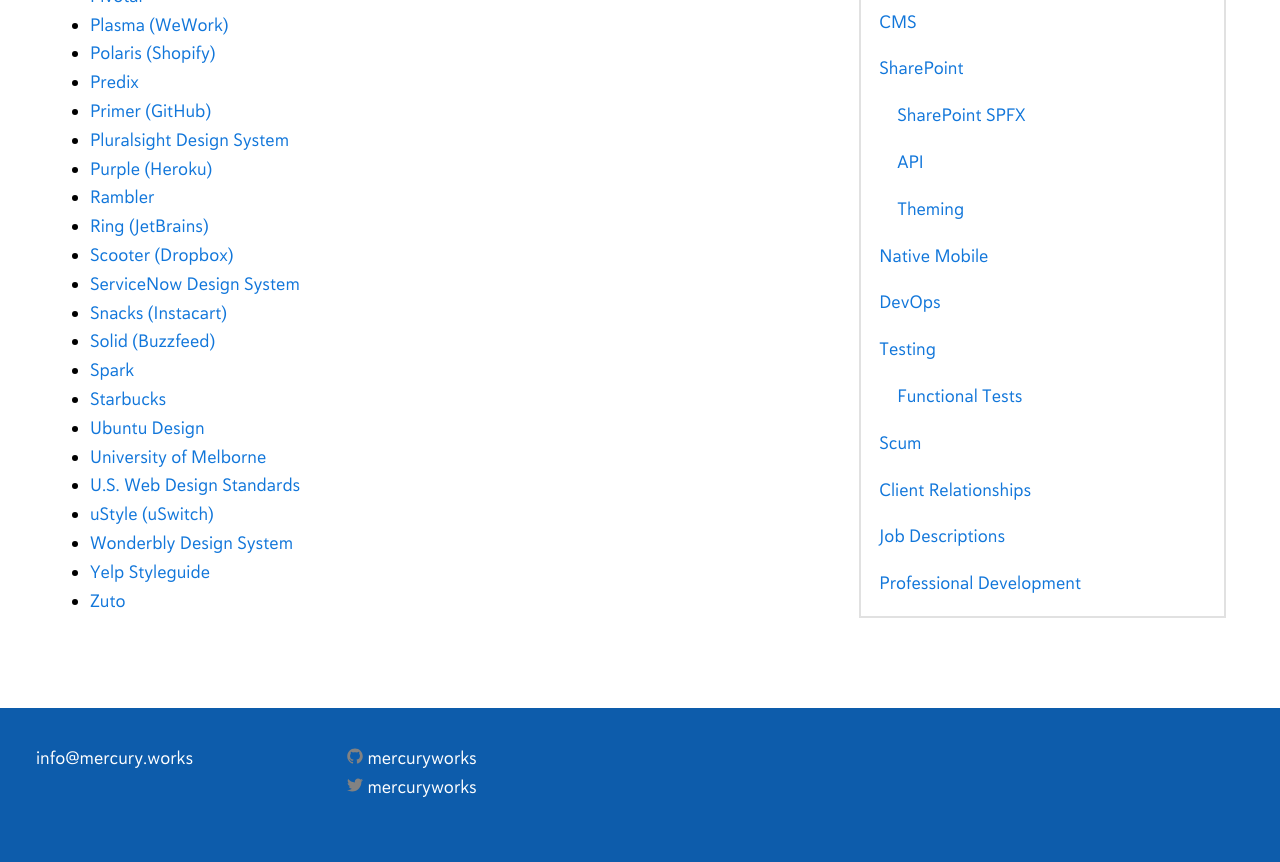
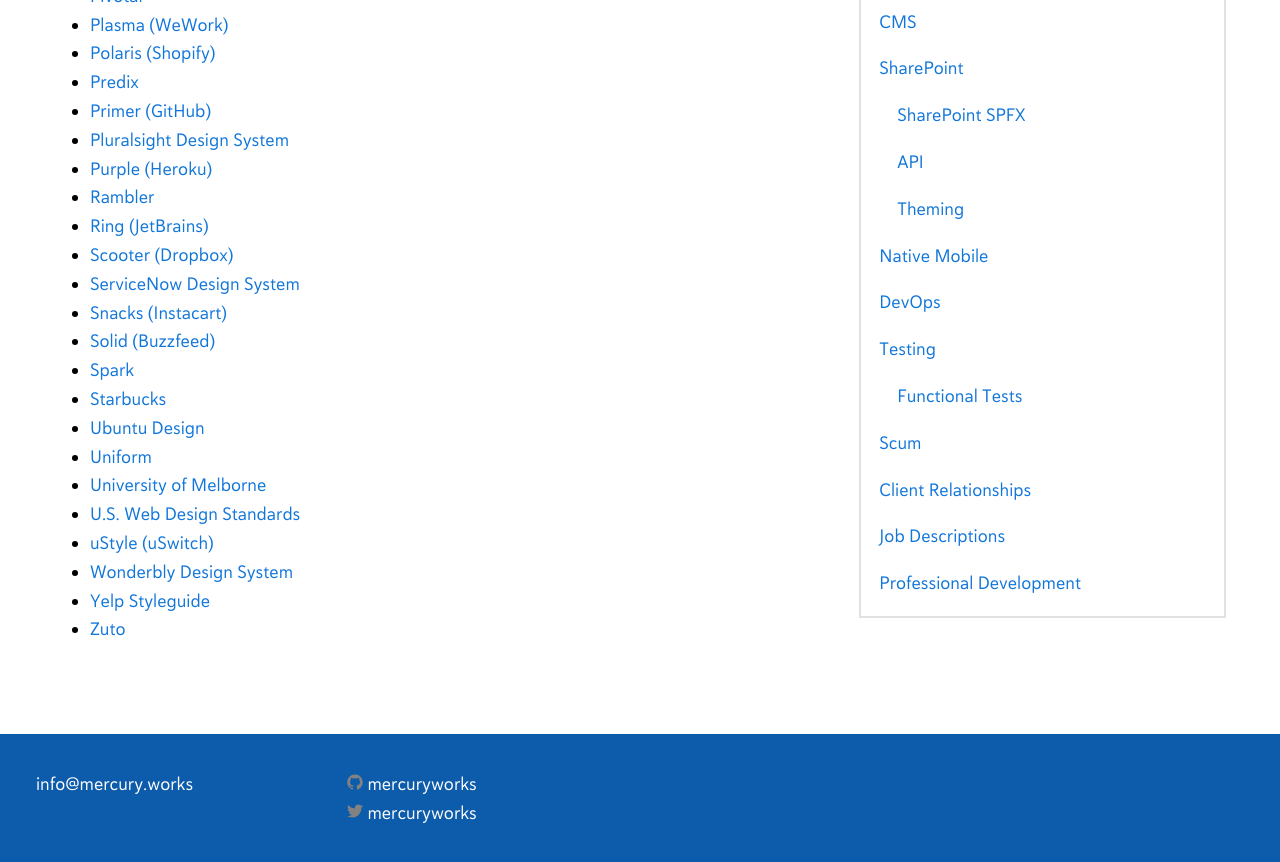
Before and after one commit to mercuryworks/developers-handbook, a Jekyll site: the page built from _posts/2018-01-18-front-end-development-design-systems.markdown, in a window 1280 px wide and 900 px high, scrolled down 2058 px. Shown: the top 862 px of the window. Built offline with Jekyll 4.4.1, drawn with Linux system fonts in a browser that asks for light colours; comment, search, counter and statistics services are not loaded.

Commit message:
Added Design System

```diff
--- a/_posts/2018-01-18-front-end-development-design-systems.markdown
+++ b/_posts/2018-01-18-front-end-development-design-systems.markdown
@@ -79,6 +79,7 @@
 * [Spark](https://sparkdesignsystem.com/){:target="_blank"}
 * [Starbucks](https://www.starbucks.com/static/reference/styleguide/){:target="_blank"}
 * [Ubuntu Design](http://design.ubuntu.com/){:target="_blank"}
+* [Uniform](http://uniform.hudl.com/){:target="_blank"}
 * [University of Melborne](https://web.unimelb.edu.au/){:target="_blank"}
 * [U.S. Web Design Standards](https://standards.usa.gov/){:target="_blank"}
 * [uStyle (uSwitch)](https://ustyle.guide/){:target="_blank"}
```
